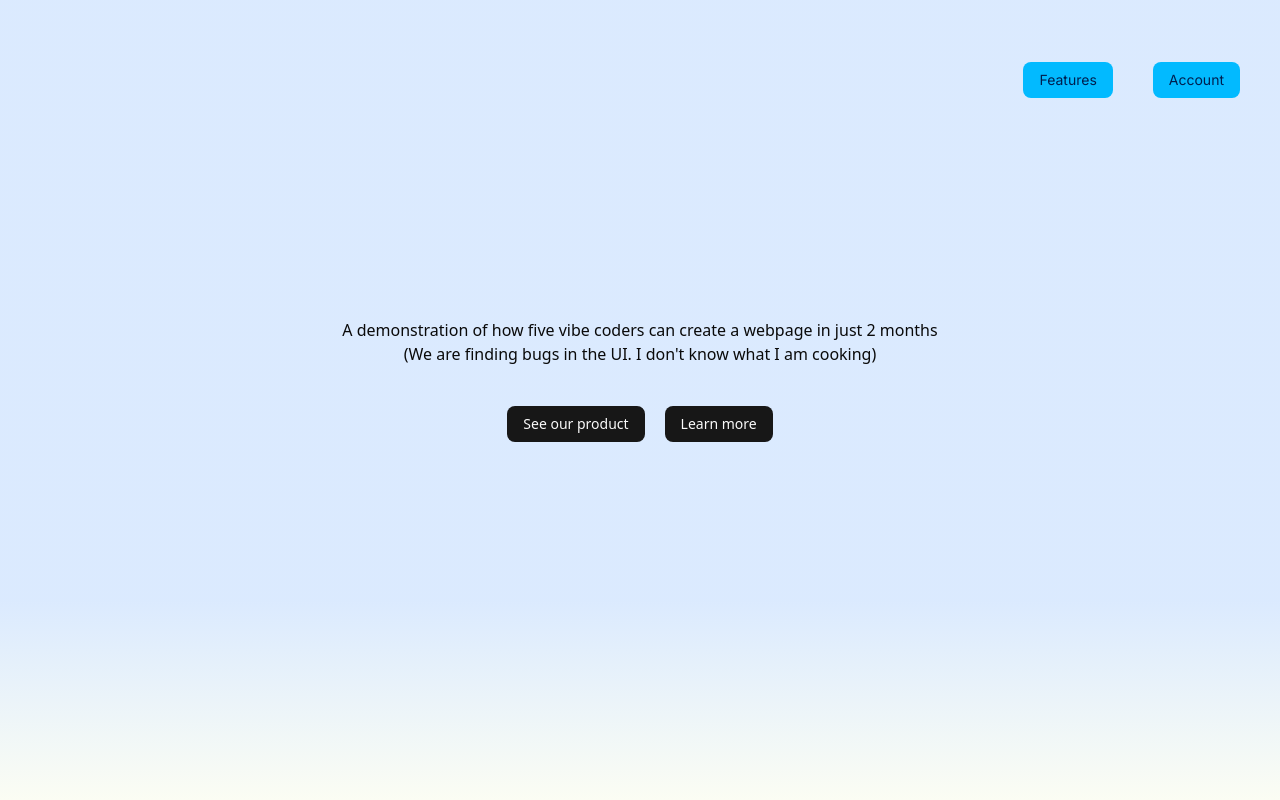
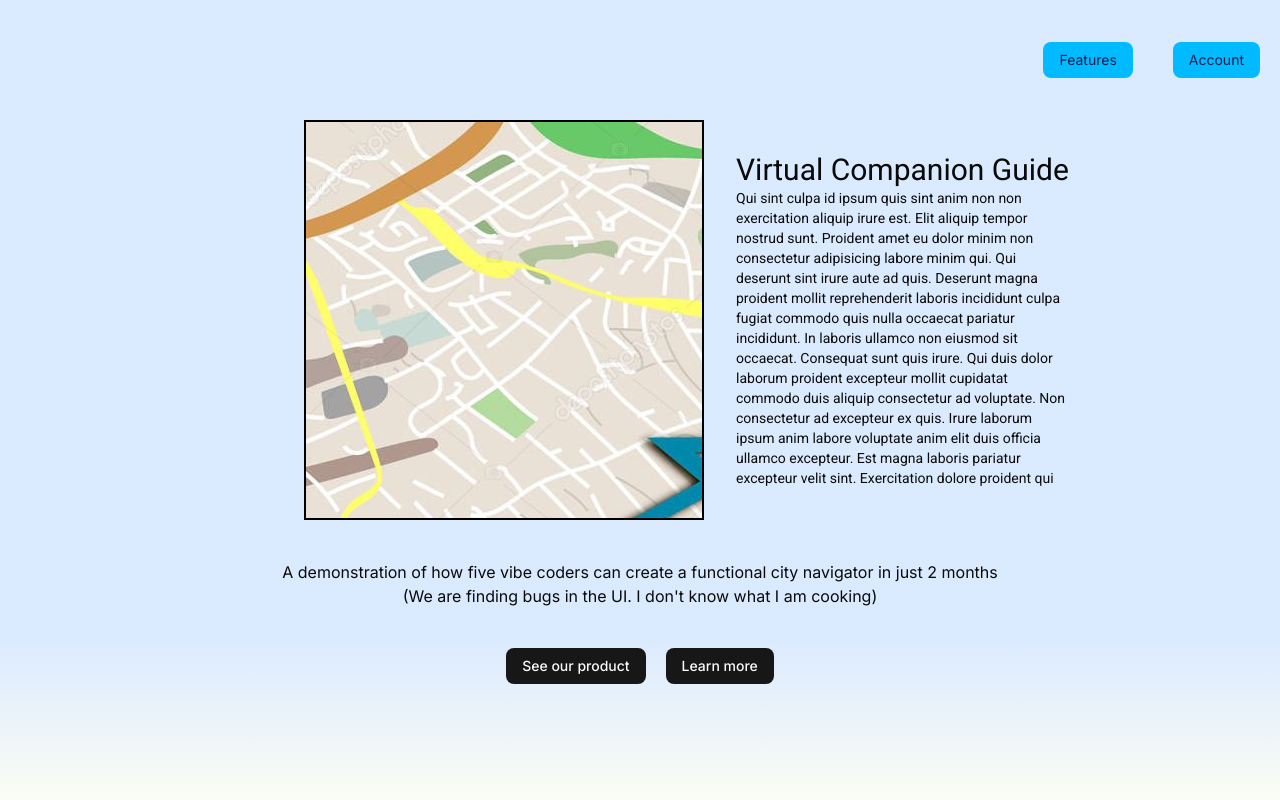
Before and after one commit to vcompguide/frontend, a Next.js app: page / in a window 1280 px wide. Shown: the top 800 px of the page. Built offline with nearby package versions, Linux system fonts and the light colour scheme.

Commit message:
Change the mainpage to have introduction text and main navigation buttons

```diff
--- a/app/layout.tsx
+++ b/app/layout.tsx
@@ -1,5 +1,6 @@
 import type { Metadata } from "next";
 import { Geist, Geist_Mono, Inter } from "next/font/google";
+import { Roboto, Roboto_Condensed, Roboto_Flex } from "next/font/google";
 import "./globals.css";
 
 const geistSans = Geist({
@@ -17,6 +18,16 @@ const interFont = Inter({
   subsets: ["latin"]
 })
 
+const robotoFont = Roboto({
+  variable: "--font-roboto",
+  subsets: ["latin"]
+})
+
+const robotoCondensed = Roboto_Condensed({
+  variable: "--font-roboto-condensed",
+  subsets: ["latin"],
+})
+
 export const metadata: Metadata = {
   title: "Computational Thinking - Tour Guide",
   description: "Us",
@@ -30,7 +41,7 @@ export default function RootLayout({
   return (
     <html lang="en">
       <body
-        className={`${geistSans.variable} ${geistMono.variable} antialiased`}
+        className={`${geistSans.variable} ${geistMono.variable} ${robotoCondensed.variable} antialiased`}
       >
         {children}
       </body>
--- a/app/page.tsx
+++ b/app/page.tsx
@@ -5,13 +5,27 @@ import { Button } from "@/components/ui/button"
 import { Field, FieldGroup, FieldLabel } from "@/components/ui/field"
 import { Input } from "@/components/ui/input"
 import Link from "next/link"
+
+import { LoremIpsum } from "lorem-ipsum"
+
 interface Posts {
   id: number,
   title: string
   content: string
 };
 
+const lorem = new LoremIpsum ({
+  sentencesPerParagraph: {
+    max: 8,
+    min: 4
+  },
+  wordsPerSentence: {
+    max: 16,
+    min: 4
+  }
+});
 
+const text = lorem.generateParagraphs(2)
 async function fetchMockData() {
   // console.log("Called")
   try {
@@ -37,11 +51,11 @@ interface Preview {
 }
 function Preview({ imagePath, targetSite, text = "" }: Preview) {
 
-  const style = { '--bg-image': `url('${imagePath}')`};
+  const style = { '--bg-image': `url('${imagePath}')` };
   let placeHolder = "";
   if (imagePath === "")
     placeHolder = "placeholder: there are no image"
-  return <Link href={targetSite} className="flex h-full w-full bg-transparent rounded-2xl content-center justify-center items-center relative overflow-hidden bg-contain bg-no-repeat" style={{backgroundImage: `url(${imagePath})`}}>
+  return <Link href={targetSite} className="flex h-full w-full bg-transparent rounded-2xl content-center justify-center items-center relative overflow-hidden bg-contain bg-no-repeat" style={{ backgroundImage: `url(${imagePath})` }}>
     <div className={`flex content-center justify-center items-center w-full h-full hover:text-white transition hover:backdrop-blur-sm text-2xl hover:text-2xl absolute inset-0 font-[Inter] text-wrap  opacity-50 bg-transparent`} >
       {text}
 
@@ -52,7 +66,7 @@ function Preview({ imagePath, targetSite, text = "" }: Preview) {
 export default function Page() {
   var mainPageElement =
     <div className="flex flex-row flex-wrap items-center justify-center bg-cream-100 relative">
-      <div className="absolute top-0 right-0 flex flex-row m-5 mb-20 bg-transparent rounded justify-center gap-10 px-5 h-30 items-center z-10 w-[1/2]">
+      <div className="absolute top-0 right-0 flex flex-row bg-transparent rounded justify-center gap-10 px-5 h-30 items-center z-10 w-[1/2]">
         {/* The top bar */}
         <Button className="flex-auto font-[Inter] bg-cerulean-100  text-center hover:bg-cerulean-50 hover:text-gray-800 content-center transition text-oxford-900">
           Features
@@ -61,14 +75,27 @@ export default function Page() {
           Account
         </Button>
       </div>
-      <div className="flex flex-col w-full h-[100vh] bg-linear-to-b from-blue-100 from-75% to-cream-100 to-100%">
+      <div className="flex flex-col h-screen w-full bg-linear-to-b from-blue-100 from-80% to-cream-100 to-100% items-center">
         {/* The top front */}
-          <div className="h-screen content-center text-center gap">
-            A demonstration of how five vibe coders can create a webpage in just 2 months
-          <br/>
-            (We are finding bugs in the UI. I don't know what I am cooking)
-            <br/>
-          <div className="flex m-10 gap-5 content-center text-center bg-transparent justify-center ">
+        <div className="flex flex-col w-[80vw] h-full content-center text-center gap text-base font-[Inter] items-center bg-transparent gap-10">
+
+          <div className="flex flex-row h-[50vh] w-full bg-transparent mt-30 overflow-wrap align-center justify-center ml-[10vw]">
+            <div className="h-full bg-transparent bg-[url('/HomepageNavigation.jpg')] border-black border-2 aspect-square" >
+            </div>
+            <div className="w-100 inline-flex flex-col bg-transparent text-wrap text-2xl text-left p-8 font-[Roboto]">
+              <div className=" w-full text-3xl ">
+                Virtual Companion Guide
+              </div>
+              <div className="w-full text-sm overflow-hidden">
+              {text}
+              </div>
+            </div>
+          </div>
+          A demonstration of how five vibe coders can create a functional city navigator in just 2 months
+          <br />
+          (We are finding bugs in the UI. I don't know what I am cooking)
+          <br />
+          <div className="flex gap-5 content-center text-center bg-transparent justify-center">
 
             <Button className="">
               See our product
@@ -77,18 +104,18 @@ export default function Page() {
             <Button> Learn more</Button>
           </div>
 
-          </div>
+        </div>
       </div>
       <div className=" flex flex-col gap-10 w-3/5 items-center justify-center h-[100vh]">
 
         <div className="flex flex-row h-60 w-full  rounded-2xl">
-          <Preview imagePath="" targetSite="navigation" text="Navigation"/>
+          <Preview imagePath="" targetSite="navigation" text="Navigation" />
         </div>
         <div className="flex flex-row w-full h-60 justify-between p-4 gap-10">
 
-          <Preview imagePath="sample.png" targetSite="" text="IDK"/>
-          <Preview imagePath="" targetSite="" text="IDK"/>
-          <Preview imagePath="" targetSite="" text="IDK"/>
+          <Preview imagePath="sample.png" targetSite="" text="IDK" />
+          <Preview imagePath="" targetSite="" text="IDK" />
+          <Preview imagePath="" targetSite="" text="IDK" />
 
         </div>
       </div>
--- a/package.json
+++ b/package.json
@@ -15,6 +15,7 @@
     "class-variance-authority": "^0.7.1",
     "clsx": "^2.1.1",
     "leaflet": "^1.9.4",
+    "lorem-ipsum": "^2.0.8",
     "lucide-react": "^0.552.0",
     "next": "16.0.1",
     "react": "19.2.0",
```
Also changed, not shown: public/HomepageNavigation.jpg (added), 1 other file (tests, documents, lock files or other folders).
